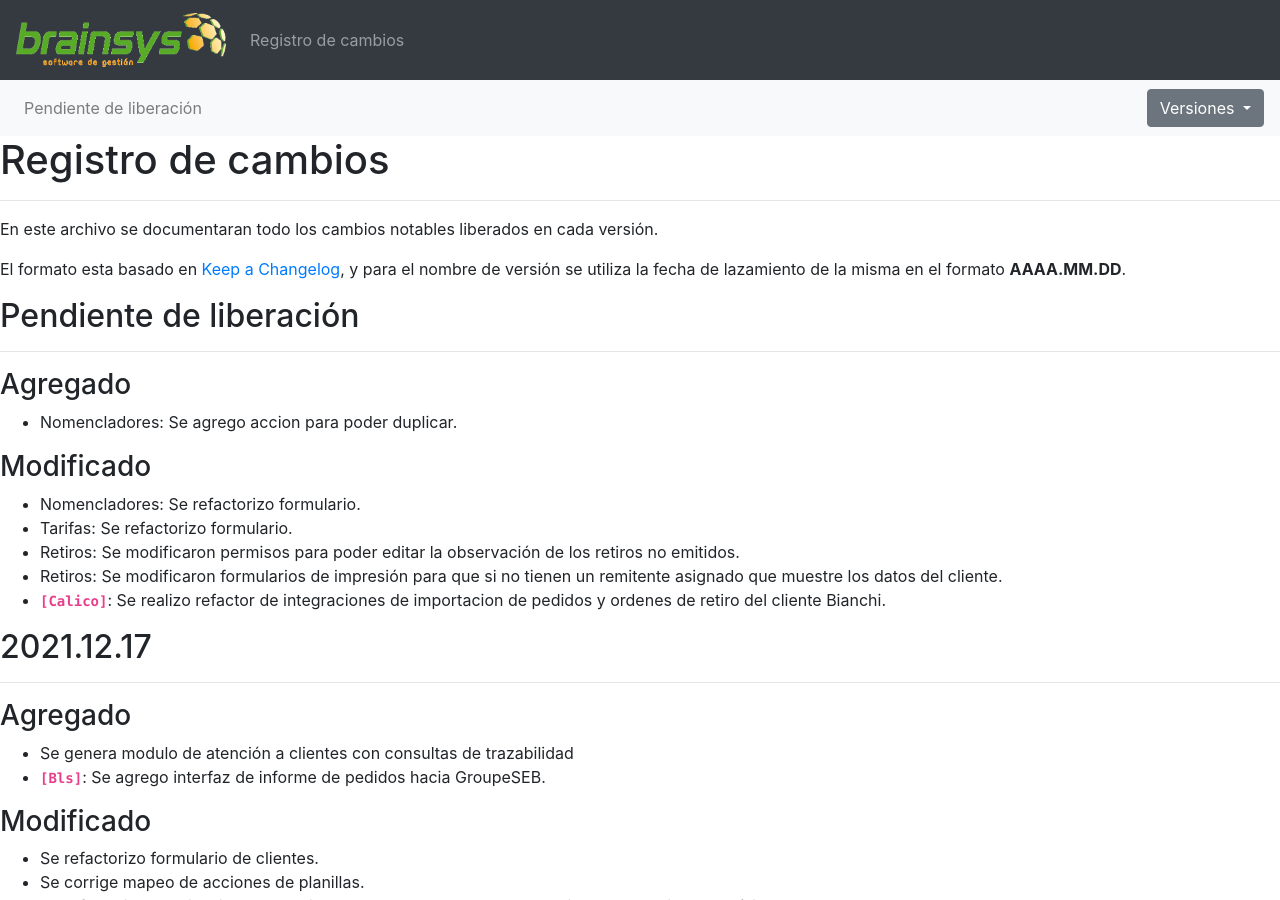
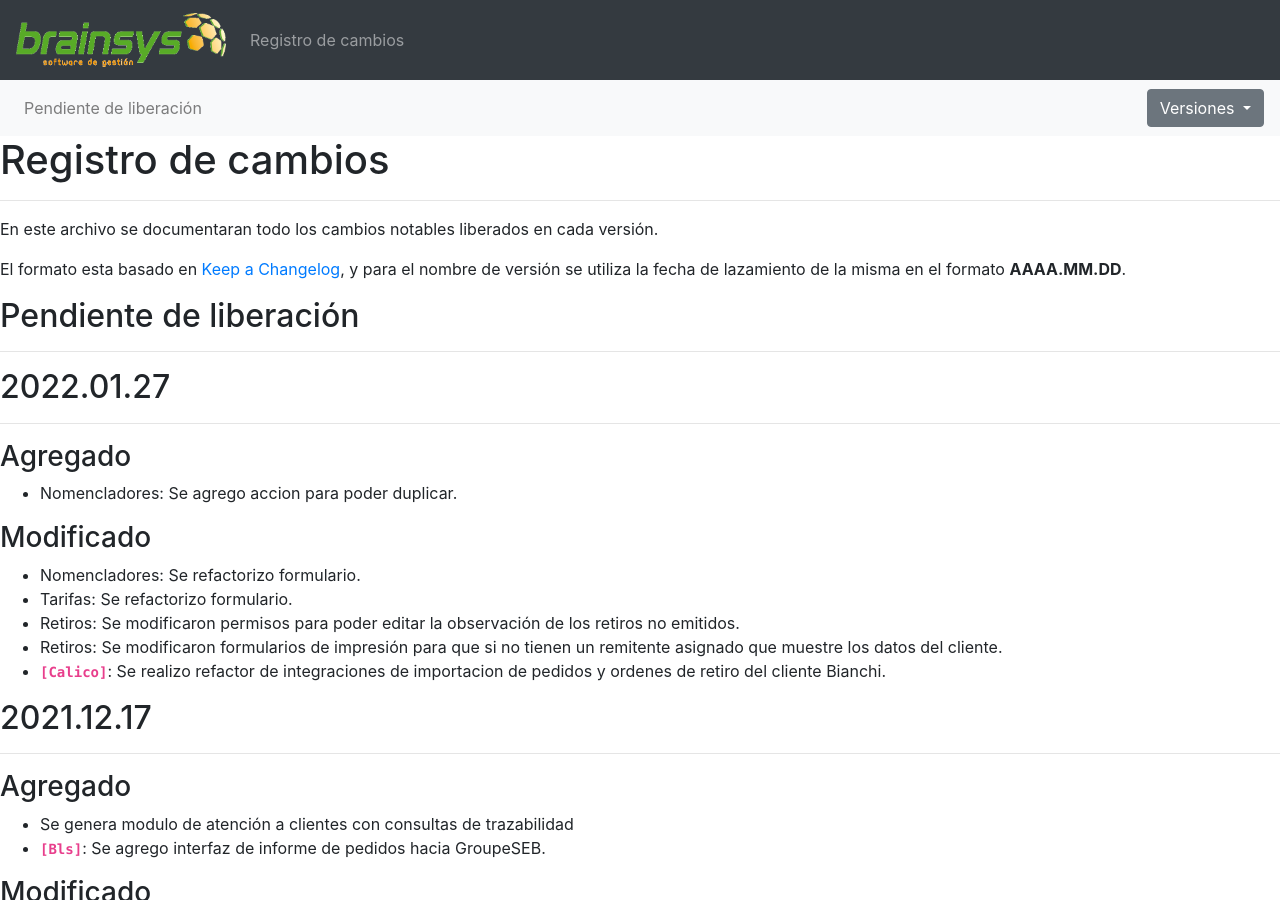
Before and after one commit to brainsys-arsaad/versionado, a Jekyll site: the page built from registro-cambios.markdown, in a window 1280 px wide and 900 px high. Built offline with Jekyll 4.4.1, drawn with Linux system fonts in a browser that asks for light colours.

Commit message:
Update registro-cambios.markdown

```diff
--- a/registro-cambios.markdown
+++ b/registro-cambios.markdown
@@ -6,6 +6,8 @@ navegacion:
     - nombre: "Pendiente de liberación"
       link: "registro-cambios#pendiente-de-liberación"
   versiones:
+    - nombre: "2022.01.27"
+      link: "registro-cambios#20220127"
     - nombre: "2021.12.17"
       link: "registro-cambios#20211217"
     - nombre: "2021.11.25"
@@ -58,6 +60,9 @@ En este archivo se documentaran todo los cambios notables liberados en cada vers
 El formato esta basado en [Keep a Changelog](https://keepachangelog.com/es-ES/1.0.0/), y para el nombre de versión se utiliza la fecha de lazamiento de la misma en el formato **AAAA.MM.DD**.
 
 ## Pendiente de liberación
+---
+
+## 2022.01.27
 ---
 ### Agregado
 - Nomencladores: Se agrego accion para poder duplicar.
```
